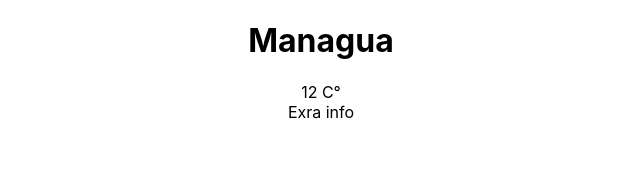
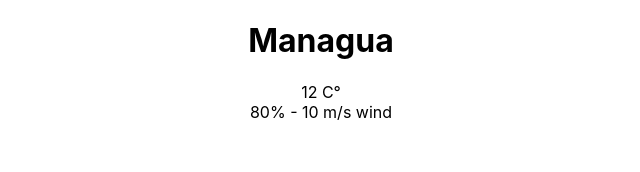
Before and after one commit to Juxn89/weather-app, a React (Create React App) app: page / in a window 1280 px wide. Shown: the top 172 px of the page, without its empty margins (319-959 px from the left). Built offline with nearby package versions, Linux system fonts and the light colour scheme.

Commit message:
El componente weatherData pasa los parámetros humidity y wind al componente weatherExtrainfo.

```diff
--- a/src/componentes/weatherData.js
+++ b/src/componentes/weatherData.js
@@ -2,6 +2,10 @@
 import WeatherTemperature from './weatherTemperature';
 import WeatherExtrainfo from './weatherExtrainfo';
 
-const WeatherData = () => <div><WeatherTemperature/><WeatherExtrainfo/></div>
+const WeatherData = () => (
+    <div>
+        <WeatherTemperature/>
+        <WeatherExtrainfo humidity={80} wind={'10 m/s'}/>
+    </div>);
 
 export default WeatherData;
--- a/src/componentes/weatherExtrainfo.js
+++ b/src/componentes/weatherExtrainfo.js
@@ -1,5 +1,10 @@
 import React from 'react';
 
-const WeatherExtrainfo = () => <div>Exra info</div>
+const WeatherExtrainfo = ({humidity, wind}) => (
+    <div>
+        <span>{`${humidity}% - `}</span>
+        <span>{`${wind} wind`}</span>
+    </div>
+);
 
 export default WeatherExtrainfo;
```
